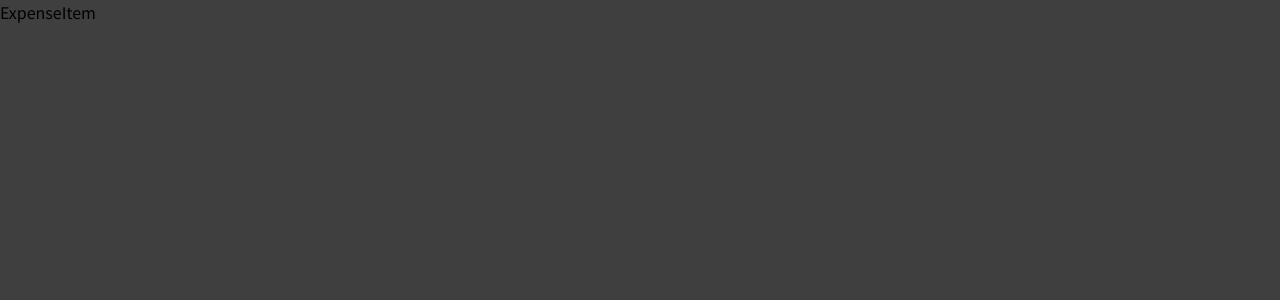
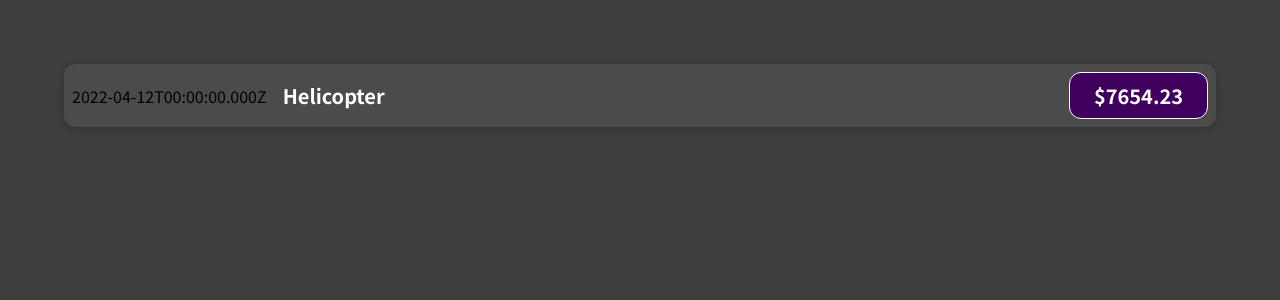
Before and after one commit to AlexDjangoX/subzeroreact, a React (Create React App) app: page / in a window 1280 px wide. Shown: the top 300 px of the page. Built offline with nearby package versions, Linux system fonts and the light colour scheme.

Commit message:
hard-coding in ExpenseItem without props

```diff
--- /dev/null
+++ b/responsive-grids/style.css
@@ -0,0 +1,114 @@
+body {
+  margin: 40px;
+}
+
+.header {
+  grid-area: header;
+}
+
+.sidebar {
+  grid-area: sidebar;
+}
+
+.aside {
+  grid-area: aside;
+}
+
+.content {
+  grid-area: content;
+}
+
+.footer {
+  grid-area: footer;
+}
+
+.wrapper {
+  padding: 2rem 4rem;
+  margin: 0 auto;
+  display: grid;
+  grid-gap: 1em;
+  grid-template-areas:
+    "header header header"
+    "sidebar content aside"
+    "footer footer footer";
+
+  max-width: 800px;
+}
+
+@media only screen and (max-width: 1200px) {
+  .wrapper {
+    grid-template-columns: 120px auto 120px;
+    grid-template-areas:
+      "header  header  header"
+      "sidebar content aside"
+      "footer  footer  footer";
+    max-width: 600px;
+  }
+}
+
+@media only screen and (max-width: 1100px) {
+  .wrapper {
+    grid-template-columns: auto 1fr;
+    grid-template-areas:
+      "header   header"
+      "content content"
+      "sidebar sidebar"
+      "aside aside"
+      "footer footer";
+  }
+}
+
+@media only screen and (max-width: 1000px) {
+  .wrapper {
+    grid-template-columns: 120px auto 120px;
+    grid-template-areas:
+      "header  header  header"
+      "sidebar content aside"
+      "footer  footer  footer";
+    max-width: 600px;
+  }
+}
+
+@media only screen and (max-width: 900px) {
+  .wrapper {
+    grid-template-columns: 120px auto 120px;
+    grid-template-areas:
+      "header  header  header"
+      "sidebar footer aside"
+      "content  content  content";
+    max-width: 600px;
+  }
+}
+
+@media only screen and (max-width: 800px) {
+  .wrapper {
+    grid-template-columns: 100px auto 100px;
+    grid-template-areas:
+      "footer  footer  footer"
+      "header  header  header"
+      "sidebar content aside";
+  }
+}
+
+.box {
+  background-color: #444;
+  color: #fff;
+  border-radius: 5px;
+  padding: 10px;
+  font-size: 150%;
+}
+
+.header,
+.footer {
+  background-color: #999;
+}
+
+.aside {
+  background-color: #ccc;
+  color: #444;
+}
+
+.wrapper {
+  background-color: #fff;
+  color: #444;
+}
--- a/src/App.js
+++ b/src/App.js
@@ -1,9 +1,35 @@
 import ExpenseItem from "./components/Expenses/ExpenseItem";
 
 function App() {
+  const data = [
+    {
+      id: "e1",
+      title: "Helicopter",
+      amount: 94.12,
+      date: new Date(2020, 7, 14),
+    },
+    {
+      id: "e2",
+      title: "Big Screen TV",
+      amount: 799.49,
+      date: new Date(2021, 2, 12),
+    },
+    {
+      id: "e3",
+      title: "New Car",
+      amount: 294.67,
+      date: new Date(2021, 2, 28),
+    },
+    {
+      id: "e4",
+      title: "New Desk (Wooden)",
+      amount: 450,
+      date: new Date(2021, 5, 12),
+    },
+  ];
   return (
     <div>
-      <ExpenseItem></ExpenseItem>
+      <ExpenseItem data={data} />
     </div>
   );
 }
--- a/src/components/Expenses/ExpenseItem.js
+++ b/src/components/Expenses/ExpenseItem.js
@@ -1,7 +1,21 @@
+import "../Expenses/css/ExpenseItem.css";
+
 import React from "react";
 
 const ExpenseItem = () => {
-  return <div>ExpenseItem</div>;
+  const expenseDate = new Date(2022, 3, 12);
+  const expenseTitle = "Helicopter";
+  const expenseAmount = 7654.23;
+
+  return (
+    <div className="expense-item">
+      <div>{expenseDate.toISOString()}</div>
+      <div className="expense-item__description">
+        <h2>{expenseTitle}</h2>
+        <div className="expense-item__price">${expenseAmount}</div>
+      </div>
+    </div>
+  );
 };
 
 export default ExpenseItem;
--- a/src/components/Expenses/css/ExpenseItem.css
+++ b/src/components/Expenses/css/ExpenseItem.css
@@ -10,6 +10,14 @@
   margin: 4rem;
 }
 
+.expense-item h2 {
+  color: #3a3a3a;
+  font-size: 1rem;
+  flex: 1;
+  margin: 0 1rem;
+  color: white;
+}
+
 .expense-item__description {
   display: flex;
   flex-direction: column;
@@ -18,14 +26,6 @@
   align-items: flex-end;
   justify-content: flex-start;
   flex: 1;
-}
-
-.expense-item h2 {
-  color: #3a3a3a;
-  font-size: 1rem;
-  flex: 1;
-  margin: 0 1rem;
-  color: white;
 }
 
 .expense-item__price {
```
Also changed, not shown: responsive-grids/index.html (added, +19 -0 lines), 1 other file (tests, documents, lock files or other folders).
